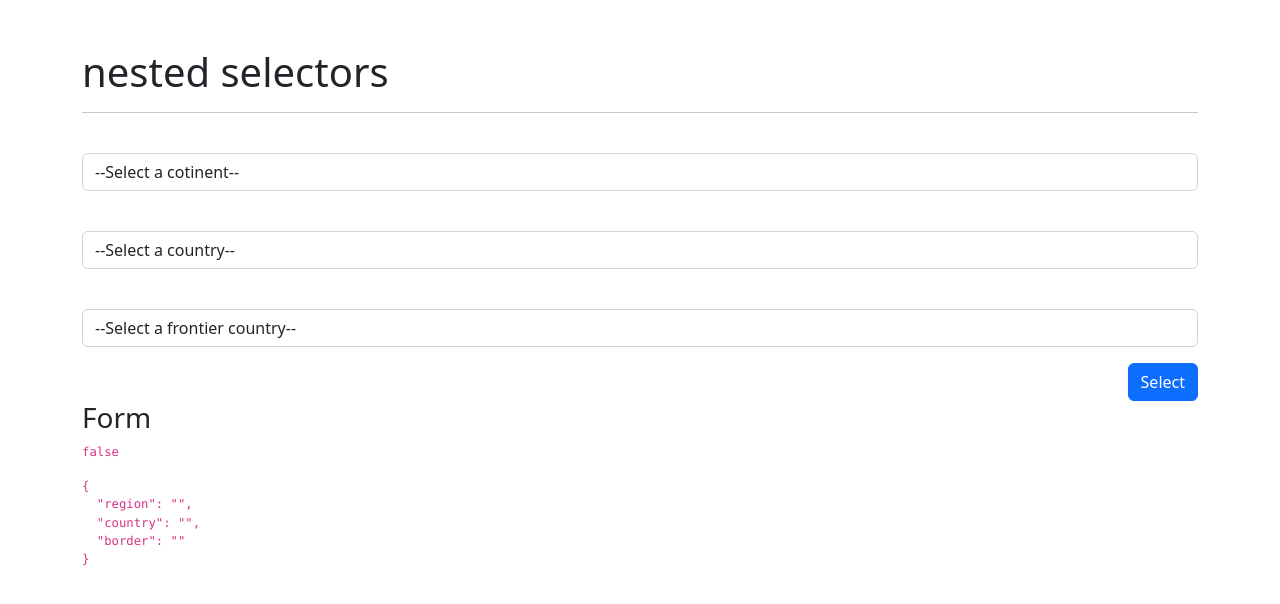
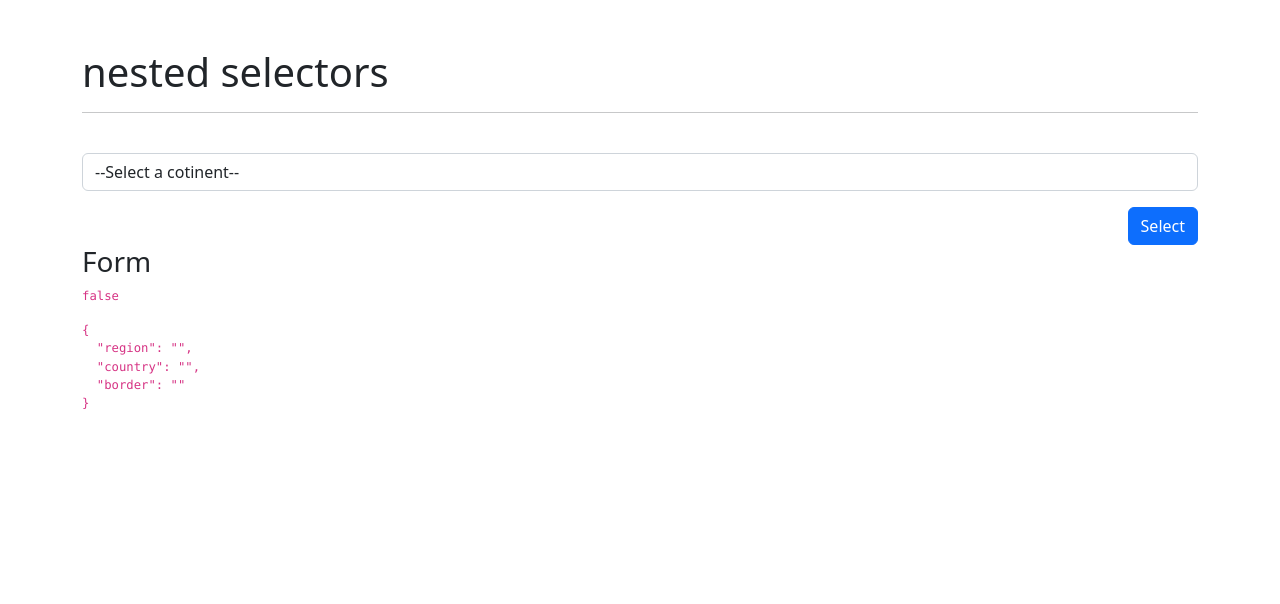
Before and after one commit to EduardoUDG/Angular_form-selectors, an Angular app: page /selector/selector in a window 1280 px wide. Shown: the top 604 px of the page. Built offline with nearby package versions, Linux system fonts and the light colour scheme.

Commit message:
update -  show selects while user is selecting a option

```diff
--- a/src/app/countries/pages/selector-page/selector-page.component.html
+++ b/src/app/countries/pages/selector-page/selector-page.component.html
@@ -22,7 +22,8 @@
     </div>
 
     <!-- Select a country -->
-    <div class="row mb-3">
+    <div class="row mb-3"
+         *ngIf="countries.length !== 0">
       <div class="col">
         <label class="form-label"></label>
           <select class="form-control"
@@ -36,8 +37,9 @@
         </div>
     </div>
 
-    <!-- Select a frontier -->
-    <div class="row mb-3">
+    <!-- Select a border -->
+    <div class="row mb-3"
+         *ngIf="borders.length > 0">
       <div class="col">
         <label class="form-label"></label>
           <select class="form-control"
--- a/src/app/countries/pages/selector-page/selector-page.component.ts
+++ b/src/app/countries/pages/selector-page/selector-page.component.ts
@@ -13,8 +13,8 @@ import { switchMap, tap } from 'rxjs';
 })
 export class SelectorPageComponent implements OnInit {
 
+  regions   : string[] = [];
   countries : SmallCountry[] = [];
-  regions   : string[] = [];
   borders   : string[] = [];
 
   myForm: FormGroup = this._fb.group({
```
